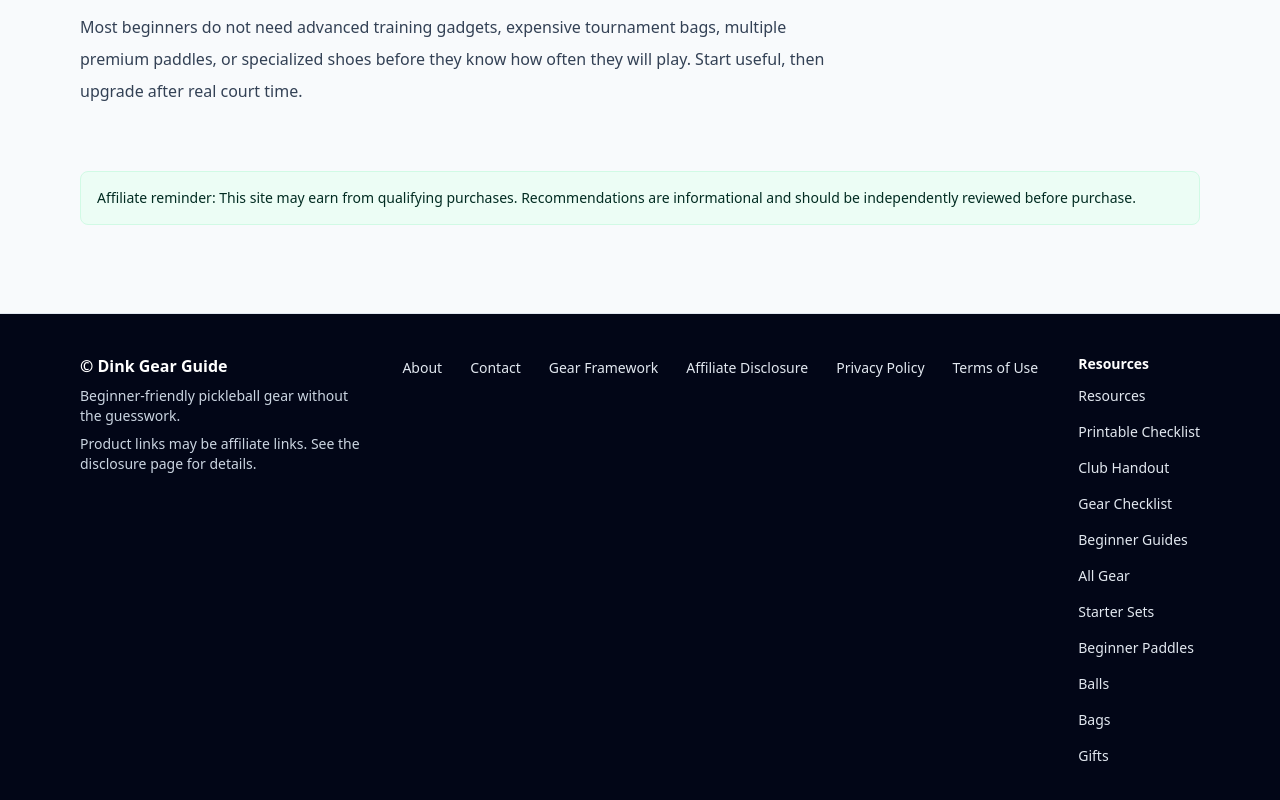
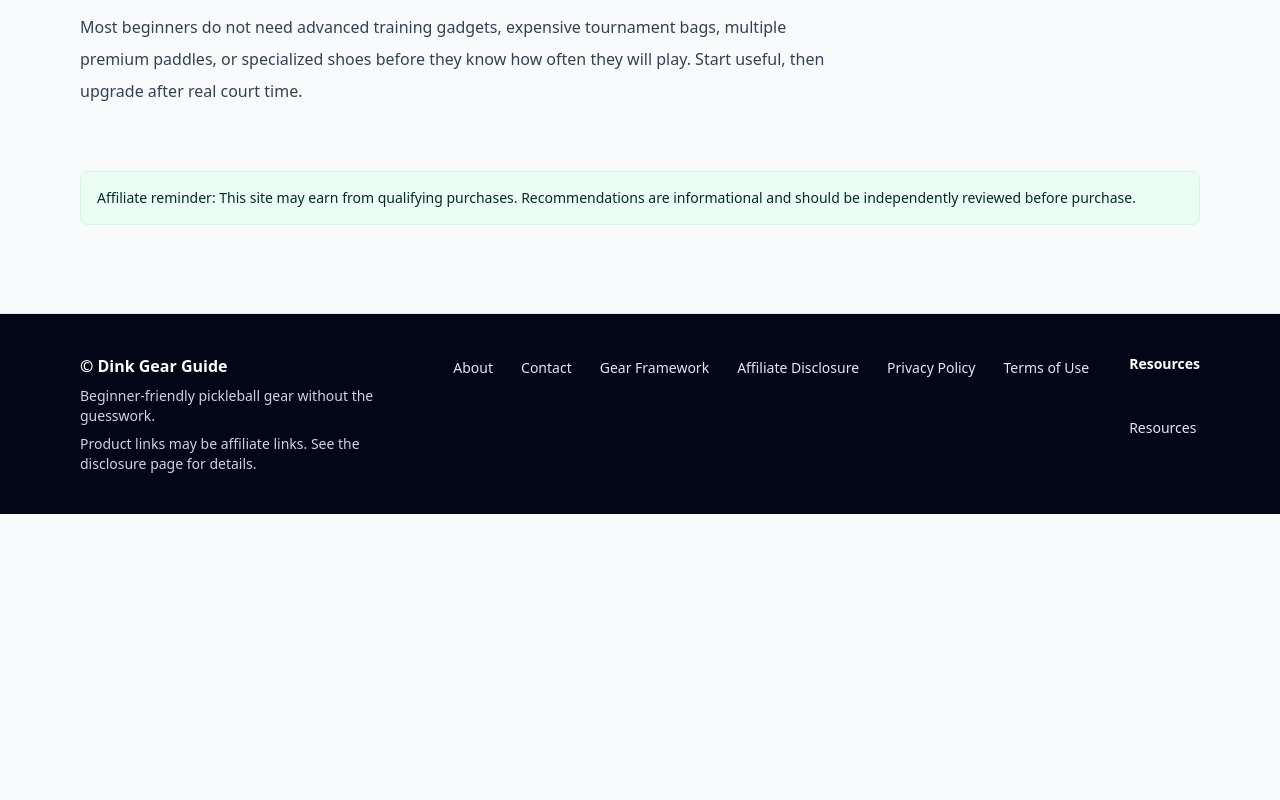
Before and after one commit to dinkgearguide/dgg-site, a Next.js app: page / in a window 1280 px wide. Shown: the part 4462-5262 px from the top of the page. After the commit the page ends 4976 px from the top, so only its background shows below. Built offline with nearby package versions, Linux system fonts and the light colour scheme; no server answers.

Commit message:
Simplify footer resources links

```diff
--- a/src/components/Footer.tsx
+++ b/src/components/Footer.tsx
@@ -10,17 +10,7 @@ const links = [
 ];
 
 const resources = [
-  ["Resources", "/resources/"],
-  ["Printable Checklist", "/pickleball-gear-checklist-printable/"],
-  ["Club Handout", "/pickleball-club-beginner-gear-handout/"],
-  ["Gear Checklist", "/gear-checklist/"],
-  ["Beginner Guides", "/guides/"],
-  ["All Gear", "/gear/"],
-  ["Starter Sets", "/starter-sets/"],
-  ["Beginner Paddles", "/beginner-paddles/"],
-  ["Balls", "/balls/"],
-  ["Bags", "/bags/"],
-  ["Gifts", "/gifts/"]
+  ["Resources", "/resources/"]
 ];
 
 export function Footer() {
```
